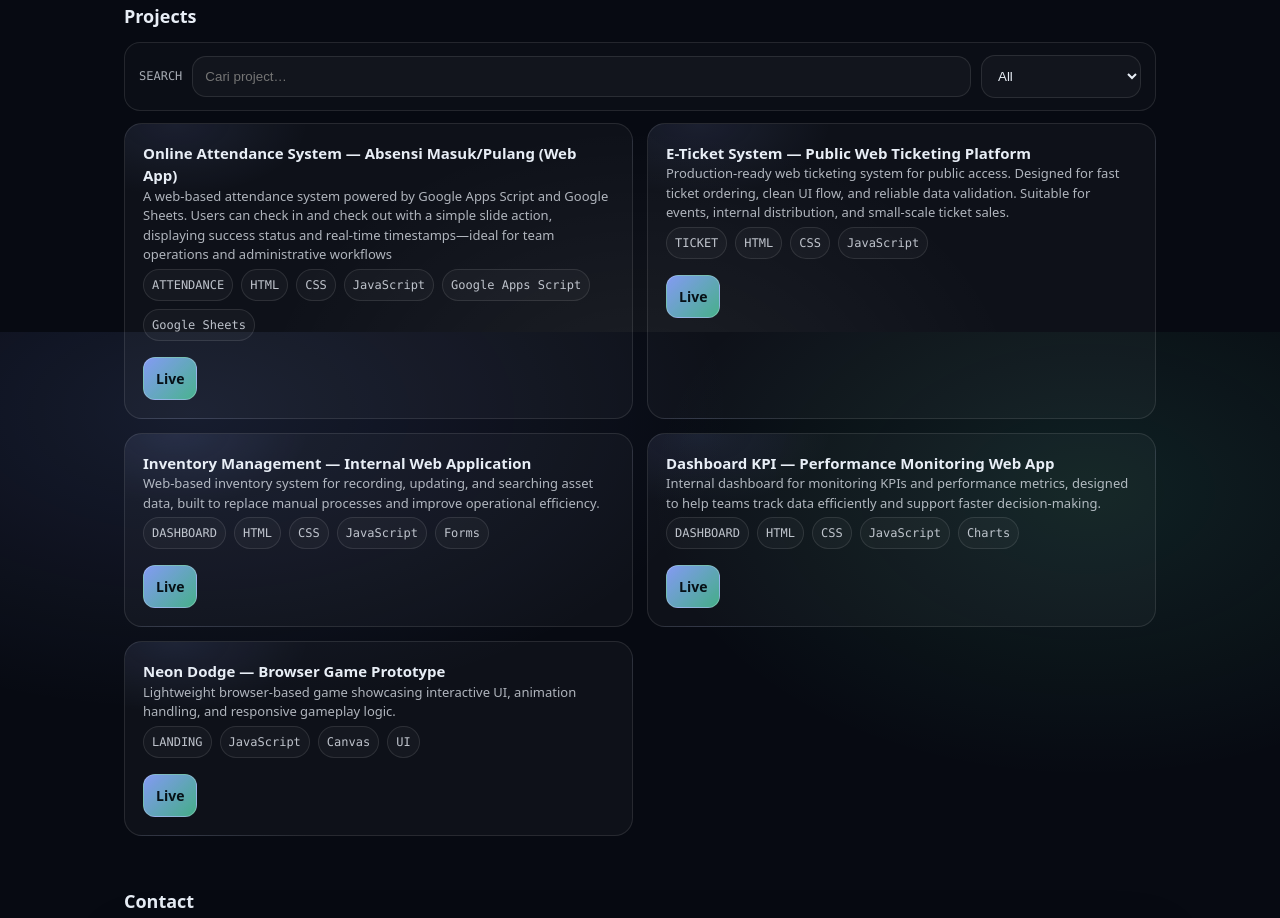
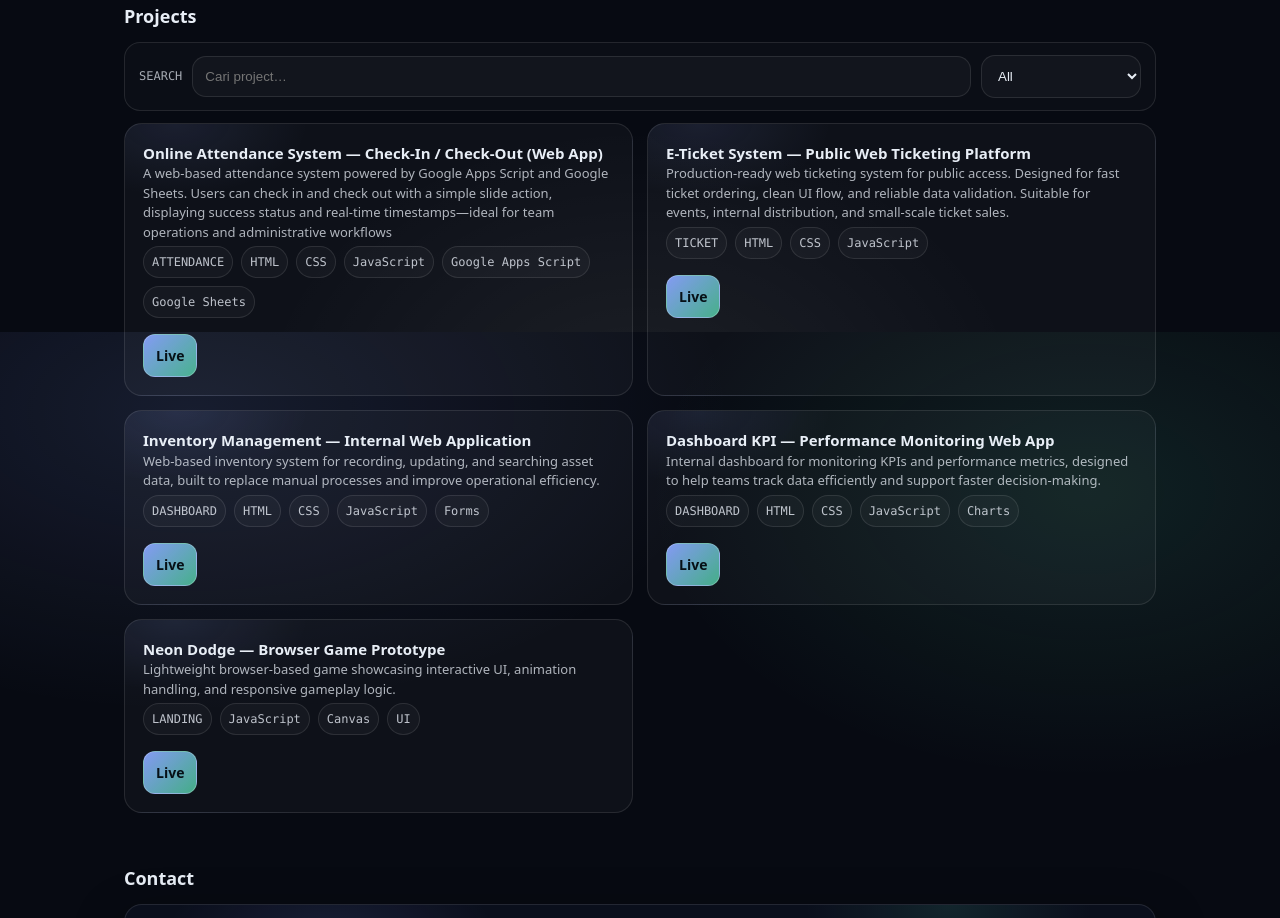
Before and after one commit to BlesUstetu/PORTAL, a plain HTML site: page index.html in a window 1280 px wide. Shown: the part 1268-2186 px from the top of the page. Drawn offline with Linux system fonts and the light colour scheme.

Commit message:
Update index.html

```diff
--- a/index.html
+++ b/index.html
@@ -640,7 +640,7 @@
 
     const PROJECTS = [
       {
-        title: "Online Attendance System — Absensi Masuk/Pulang (Web App)",
+        title: "Online Attendance System — Check-In / Check-Out (Web App)",
         type: "attendance",
         desc: "A web-based attendance system powered by Google Apps Script and Google Sheets. Users can check in and check out with a simple slide action, displaying success status and real-time timestamps—ideal for team operations and administrative workflows",
         stack: ["HTML", "CSS", "JavaScript", "Google Apps Script", "Google Sheets"],
```
